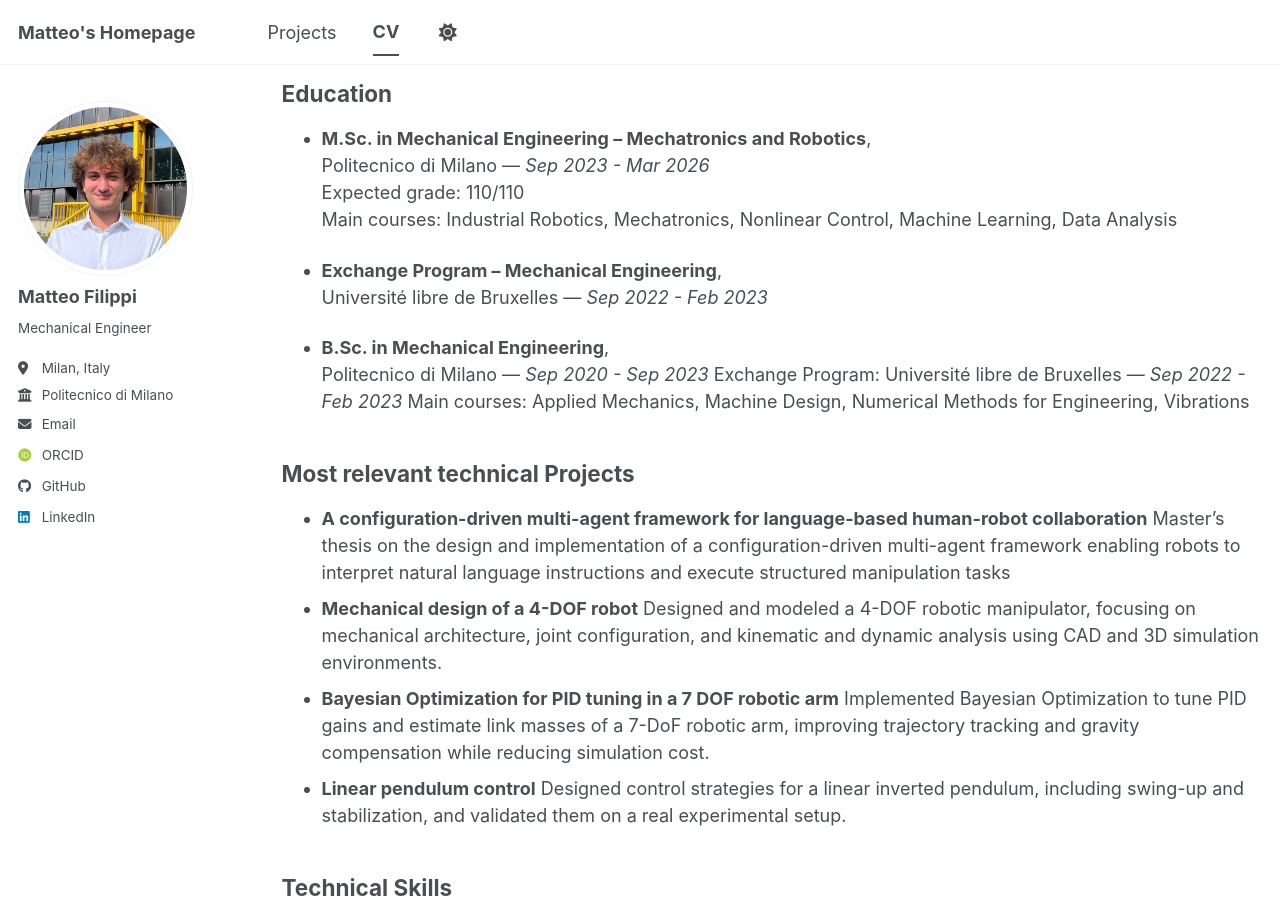
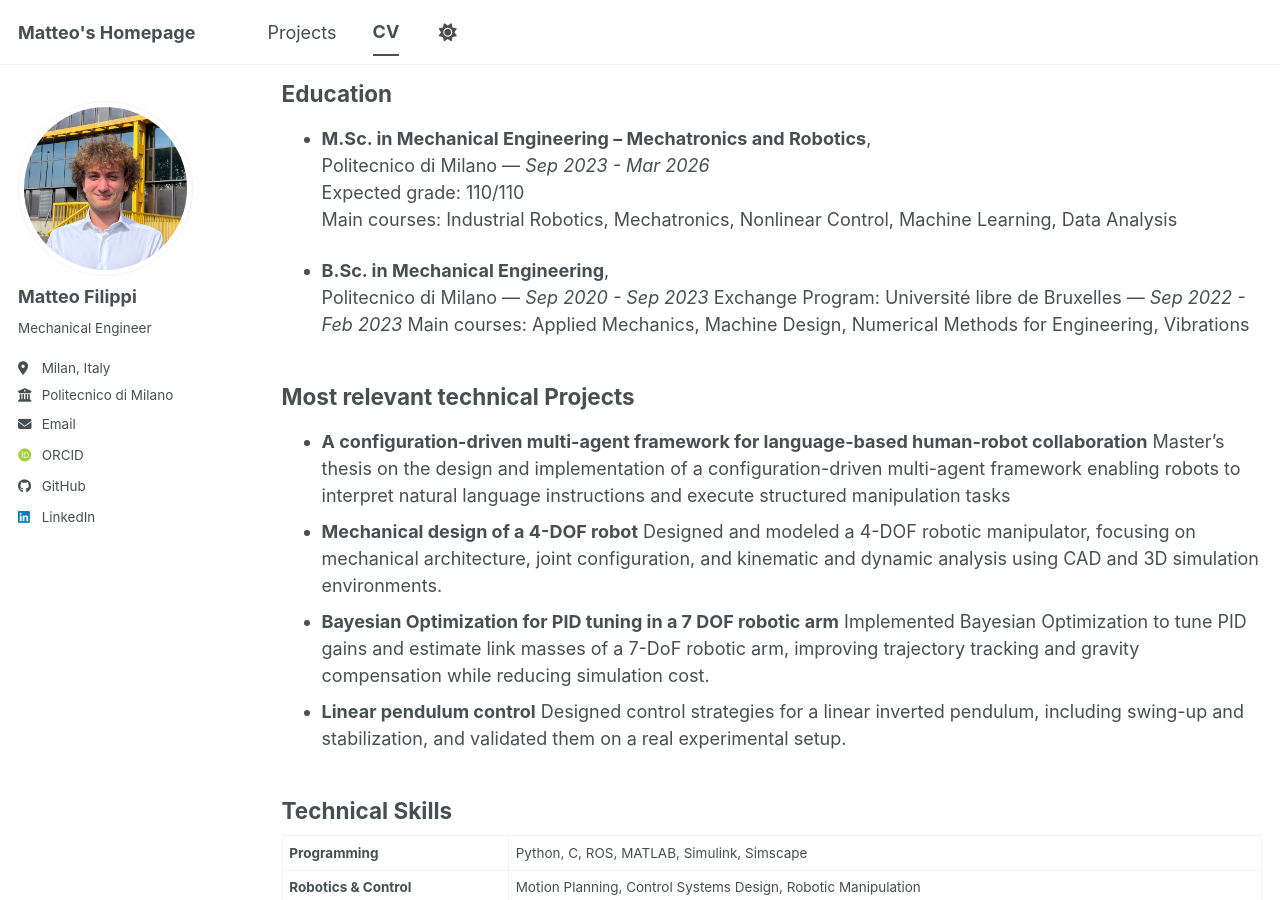
Before and after one commit to MFilippi01/MFilippi01.github.io, a Jekyll site: the page built from _pages/cv.md, in a window 1280 px wide and 900 px high, scrolled down 347 px. Built offline with Jekyll 4.4.1, drawn with Linux system fonts in a browser that asks for light colours; some web fonts are replaced; a script bundle is joined from its source files by our own code; library files that are not in the unit come from our copies.

Commit message:
Update CV by removing exchange program section
Removed exchange program details from CV.

```diff
--- a/_pages/cv.md
+++ b/_pages/cv.md
@@ -22,9 +22,6 @@ Mechanical Engineer specialized in Mechatronics and Robotics at Politecnico di M
   Politecnico di Milano — *Sep 2023 - Mar 2026*
   Expected grade: 110/110
   Main courses: Industrial Robotics, Mechatronics, Nonlinear Control, Machine Learning, Data Analysis
-
-* **Exchange Program – Mechanical Engineering**,
-  Université libre de Bruxelles — *Sep 2022 - Feb 2023*
 
 * **B.Sc. in Mechanical Engineering**,
   Politecnico di Milano — *Sep 2020 - Sep 2023*
```
